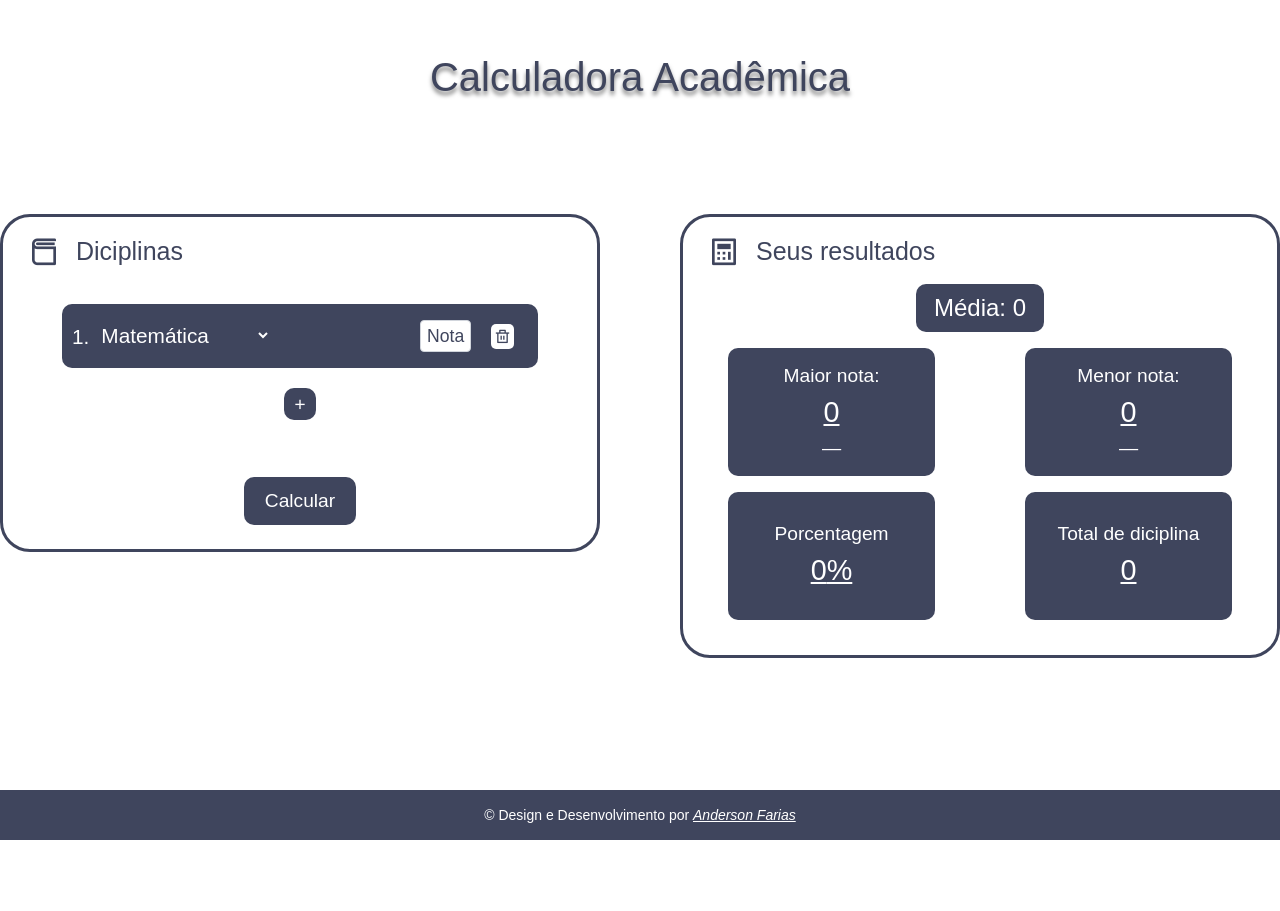
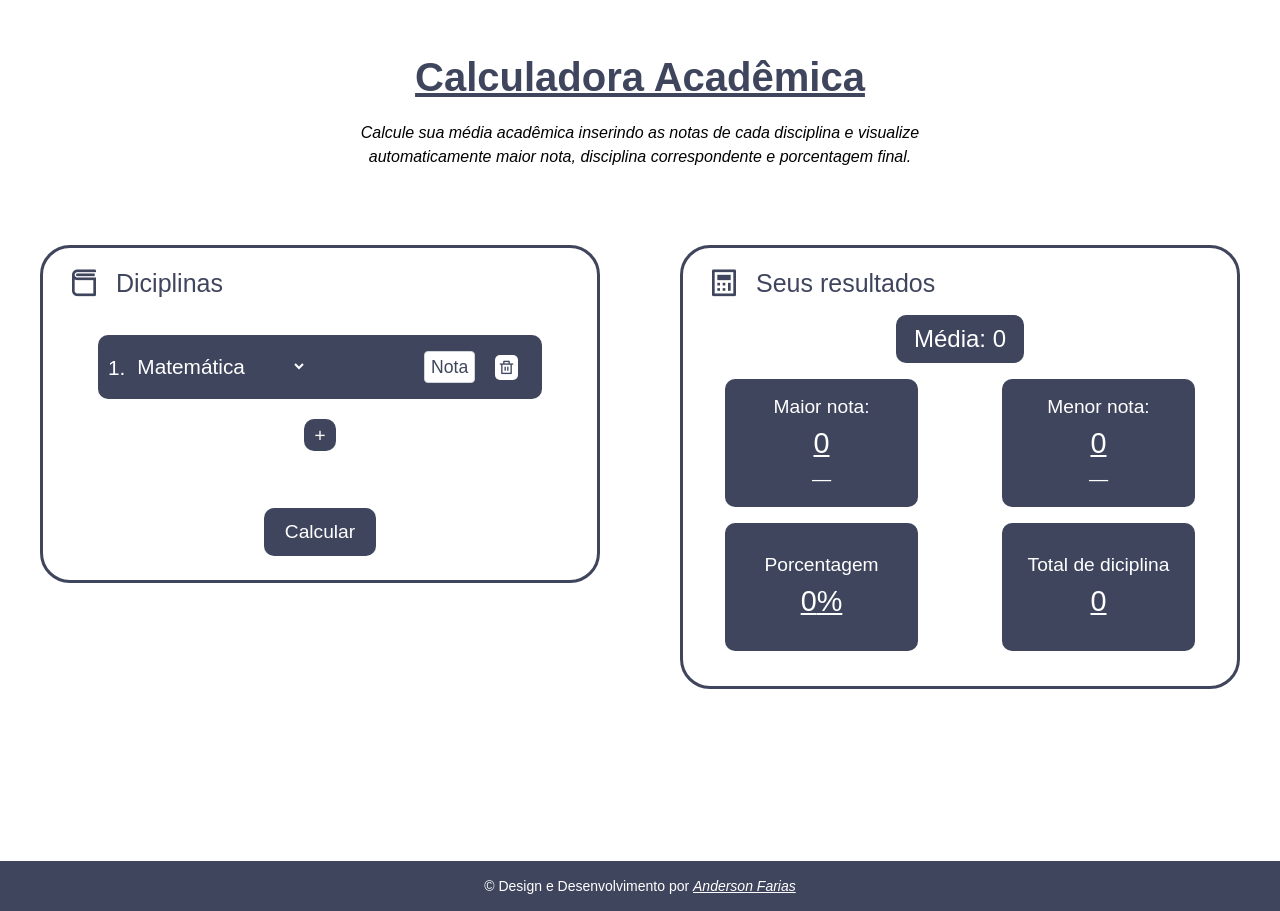
Before and after one commit to AndersonGSFarias/gpa-calculator, a website built with Vite: page index.html in a window 1280 px wide. Before the commit the page ends 840 px from the top, so only its background shows below. Built offline with nearby package versions, Linux system fonts and the light colour scheme; a web font is replaced by a local one.

Commit message:
Melhoria no design das margens e textos

```diff
--- a/index.html
+++ b/index.html
@@ -19,11 +19,12 @@
   <body>
     <header>
       <!-- Titulo da pagina -->
-      <div class="flex justify-center text-center h-[]">
-        <h1 class="text-primary text-[2.5rem] w-[13.125rem] lg:w-[100%] leading-tight mt-[3.25rem] mb-[7rem] text-shadow" lang="pt-BR" role="heading" aria-level="1">Calculadora Acadêmica</h1>
+      <div class="flex flex-col justify-center items-center text-center">
+        <h1 class="text-primary text-[2.5rem] w-[13.125rem] lg:w-[100%] underline leading-tight mt-[3.25rem] mb-[1.2rem] font-bold" lang="pt-BR" role="heading" aria-level="1">Calculadora Acadêmica</h1>
+        <p class="w-[90%] lg:w-[50%] mb-[2.25rem] italic ">Calcule sua média acadêmica inserindo as notas de cada disciplina e visualize automaticamente maior nota, disciplina correspondente e porcentagem final.</p>
       </div>
     </header>
-    <main class="lg:min-h-[72vh] lg:flex lg:flex-row lg:items-start lg:justify-center lg:gap-20 flex flex-col items-center">
+    <main class="lg:min-h-[72vh] lg:flex lg:flex-row lg:items-start lg:justify-center lg:gap-20 flex flex-col items-center lg:mx-10 lg:my-10">
       <!-- Box de inclusão das diciplinas -->
       <!-- Titulo das diciplinas -->
       <div id="discipline-container" class="w-[90%] max-w-2xl border-primary border-3 rounded-[30px] mb-[3.125rem] lg:ml-[1.75]">
```
